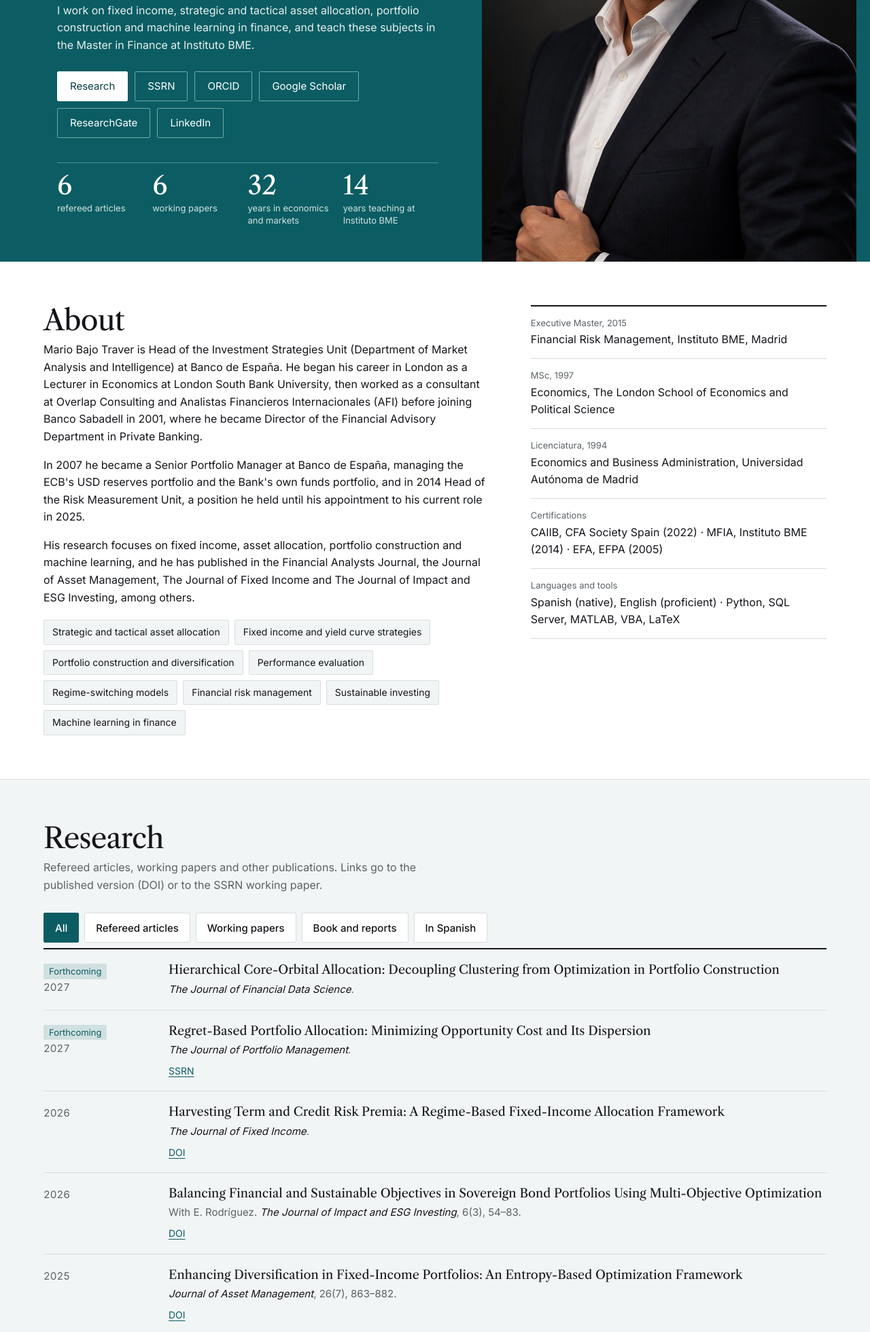
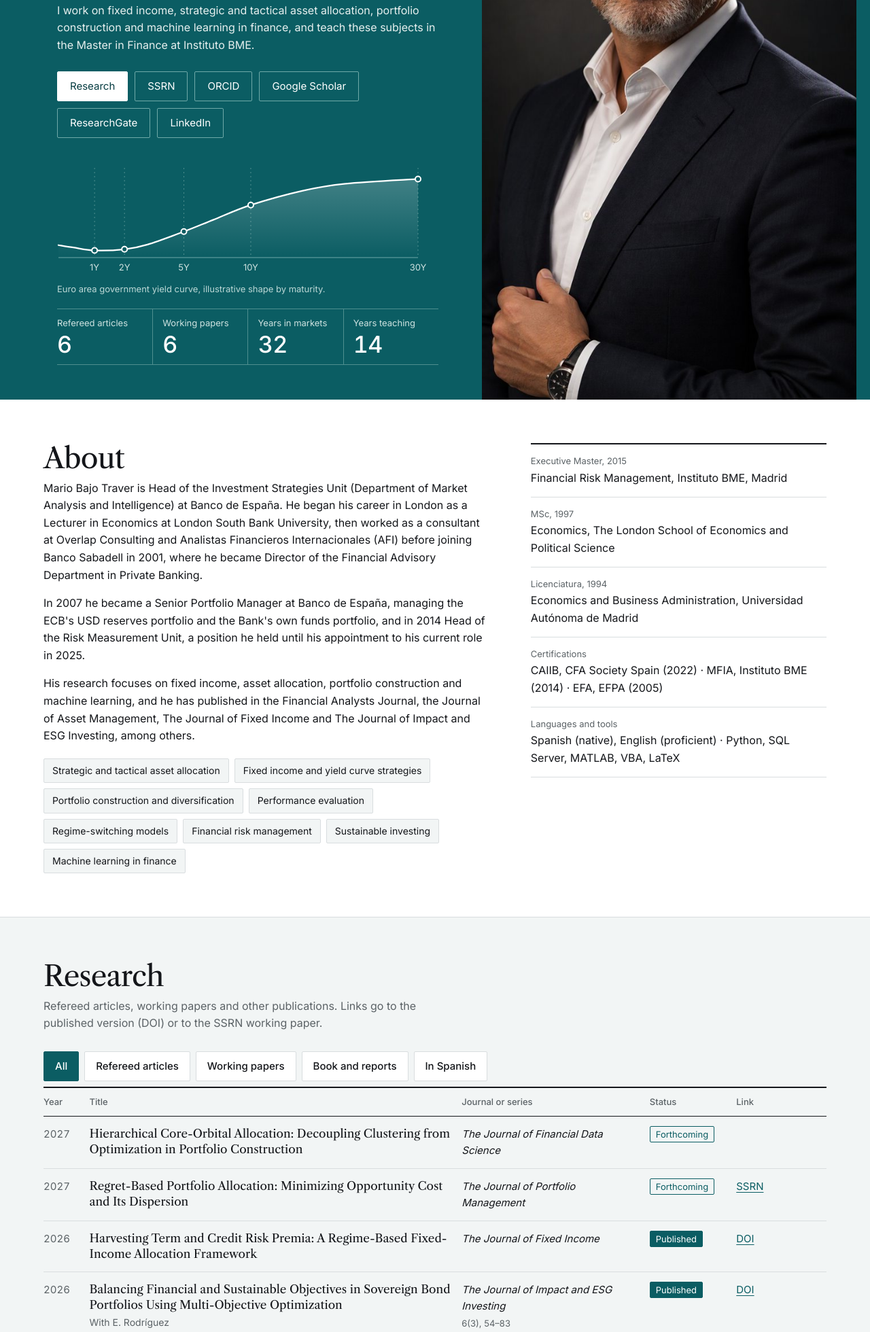
Before and after one commit to mariobajo/mariobajo.github.io, a plain HTML site: page index.html in a window 1280 px wide. Shown: the part 423-2383 px from the top of the page at 68% size. Drawn offline with nearby package versions, Linux system fonts and the light colour scheme.

Commit message:
Add files via upload

```diff
--- a/index.html
+++ b/index.html
@@ -49,10 +49,19 @@ nav.top .links a:hover{color:#fff;text-decoration:underline}
 .btn:hover{background:#0e6d74}
 .btn.solid{background:#fff;color:var(--deep);border-color:#fff}
 .btn.solid:hover{background:#e4efee}
-.figs{display:grid;grid-template-columns:repeat(4,minmax(0,1fr));margin-top:36px;border-top:1px solid #4f8f8f}
-.figs div{padding:14px 12px 0 0}
-.figs b{display:block;font:400 clamp(28px,3.2vw,38px)/1 "Libre Caslon Text",Georgia,serif;color:#fff}
-.figs span{font-size:13px;color:#cfe3e1;line-height:1.35;display:block;margin-top:6px}
+.figs{display:grid;grid-template-columns:repeat(4,minmax(0,1fr));border-block:1px solid #4f8f8f}
+.figs div{padding:12px 14px;border-left:1px solid #4f8f8f}
+.figs div:first-child{border-left:0;padding-left:0}
+.figs span{display:block;font-size:13px;line-height:1.3;color:#cfe3e1}
+.figs b{display:block;margin-top:6px;font:500 clamp(26px,3vw,34px)/1 Inter,sans-serif;font-variant-numeric:tabular-nums;letter-spacing:-.01em;color:#fff}
+.curve{position:relative;height:170px;margin:34px 0 0}
+.curve svg{position:absolute;inset:0;width:100%;height:100%;overflow:visible}
+.curve text{font:13px Inter,sans-serif;fill:#cfe3e1;paint-order:stroke;stroke:#0b5d63;stroke-width:4px}
+.cap{font-size:13px;color:#bcd8d6;margin:8px 0 18px}
+#ycl{stroke-dasharray:var(--len);stroke-dashoffset:0}
+.drawn #ycl{animation:draw 1.6s ease-out}
+@keyframes draw{from{stroke-dashoffset:var(--len)}to{stroke-dashoffset:0}}
+@media(prefers-reduced-motion:reduce){.drawn #ycl{animation:none}}
 .photo{position:relative;background:#0a0a0a}
 .photo img{position:absolute;inset:0;width:100%;height:100%;object-fit:cover;object-position:50% 18%}
 .about{display:grid;grid-template-columns:minmax(0,1.5fr) minmax(0,1fr);gap:clamp(28px,5vw,72px);align-items:start}
@@ -68,15 +77,26 @@ nav.top .links a:hover{color:#fff;text-decoration:underline}
 .tabs button{font:500 15px Inter,sans-serif;min-height:44px;padding:0 16px;border:1px solid var(--rule);background:var(--bg);color:var(--ink);border-radius:2px;cursor:pointer}
 .tabs button[aria-pressed=true]{background:var(--teal);border-color:var(--teal);color:#fff}
 .tabs button:hover{border-color:var(--tealx)}
-.pubs{list-style:none;padding:0;margin:0;border-top:2px solid var(--ink)}
-.pubs li{display:grid;grid-template-columns:10em minmax(0,1fr);gap:4px 24px;padding:18px 0;border-bottom:1px solid var(--rule)}
-.pubs .yr{font-variant-numeric:tabular-nums;color:var(--mute);font-size:15px;padding-top:2px}
-.pubs .ti{font-family:"Libre Caslon Text",Georgia,serif;font-size:18px;line-height:1.35;margin:0 0 4px}
-.pubs .ve{margin:0;color:var(--mute);font-size:15px}
-.pubs .ve i{color:var(--ink)}
-.pubs .en{margin:2px 0 0;font-size:14px;color:var(--mute);font-style:italic}
-.tag{display:inline-block;font-size:13px;padding:1px 8px;border-radius:2px;margin-right:6px;background:color-mix(in srgb,var(--tealx) 14%,transparent);color:var(--tealx);white-space:nowrap}
-.lk{margin-top:8px;display:flex;flex-wrap:wrap;gap:4px 16px;font-size:14px}
+.screen{width:100%;border-collapse:collapse;border-top:2px solid var(--ink);font-size:15px}
+.screen th{text-align:left;font-weight:500;font-size:13px;color:var(--mute);padding:10px 14px 10px 0;border-bottom:1px solid var(--ink);white-space:nowrap}
+.screen td{padding:14px 14px 14px 0;border-bottom:1px solid var(--rule);vertical-align:top}
+.screen tbody tr:hover{background:color-mix(in srgb,var(--tealx) 6%,transparent)}
+.screen .y{width:4.5em;font-variant-numeric:tabular-nums;white-space:nowrap;color:var(--mute)}
+.screen .ti{font-family:"Libre Caslon Text",Georgia,serif;font-size:17px;line-height:1.35}
+.screen .en{font-size:14px;color:var(--mute);font-style:italic;margin-top:3px}
+.screen .au{font-size:14px;color:var(--mute);margin-top:3px}
+.screen .ve{width:24%}
+.screen .ve i{display:block}
+.screen .ve small{display:block;font-size:13px;color:var(--mute);margin-top:3px}
+.screen .s{width:8.5em}
+.screen .l{width:7em}
+.screen .l a{display:inline-block;white-space:nowrap;margin-right:10px}
+.st{display:inline-block;font-size:13px;line-height:1.4;padding:2px 8px;border-radius:2px;white-space:nowrap;border:1px solid currentColor}
+.s-pub{background:var(--tealx);border-color:var(--tealx);color:var(--bg)}
+.s-fwd{color:var(--tealx)}
+.s-rr{color:light-dark(#8a5a00,#e3b960)}
+.s-ur{color:light-dark(#3f4f86,#a9b8ea)}
+.s-wp,.s-bk{color:var(--mute)}
 .count{font-size:14px;color:var(--mute);margin:14px 0 0}
 .courses{display:grid;grid-template-columns:repeat(3,minmax(0,1fr));gap:20px;margin-bottom:40px}
 .course{background:var(--bg);border:1px solid var(--rule);padding:22px 22px 18px;border-radius:2px;display:flex;flex-direction:column}
@@ -138,7 +158,7 @@ footer{background:var(--deep);color:#bcd8d6;font-size:14px}
 footer .wrap{display:flex;flex-wrap:wrap;justify-content:space-between;gap:8px 24px;padding:20px max(5vw,16px)}
 @media(max-width:900px){.courses{grid-template-columns:minmax(0,1fr)}.cols3{grid-template-columns:minmax(0,1fr)}.teach{grid-template-columns:minmax(0,1fr)}}
 @media(max-width:760px){.mast .wrap{grid-template-columns:minmax(0,1fr)}.photo{order:2;height:min(110vw,520px)}.mast .txt{display:contents}.mast .hd{order:1;padding:40px max(5vw,16px) 28px}.mast .rest{order:3;padding:28px max(5vw,16px) 36px}.about,.contact .wrap{grid-template-columns:minmax(0,1fr)}.axis,.tr{grid-template-columns:minmax(0,1fr)}.axis .lab{display:none}.tr{gap:6px}}
-@media(max-width:600px){.cf .row2{grid-template-columns:minmax(0,1fr)}.figs{grid-template-columns:repeat(2,minmax(0,1fr))}.pubs li,.rows li{grid-template-columns:minmax(0,1fr)}nav.top .me{width:100%}.ticks span.o{display:none}}
+@media(max-width:600px){.cf .row2{grid-template-columns:minmax(0,1fr)}.figs{grid-template-columns:repeat(2,minmax(0,1fr))}.rows li{grid-template-columns:minmax(0,1fr)}.figs div:nth-child(3){border-left:0;padding-left:0}.figs div:nth-child(n+3){border-top:1px solid #4f8f8f}.screen thead{display:none}.screen tr{display:grid;grid-template-columns:auto minmax(0,1fr);grid-template-areas:'y s' 't t' 'v v' 'l l';gap:6px 12px;padding:14px 0;border-bottom:1px solid var(--rule)}.screen td{border:0;padding:0;width:auto}.screen .y{grid-area:y}.screen .s{grid-area:s}.screen .t{grid-area:t}.screen .ve{grid-area:v}.screen .l{grid-area:l}.screen td:empty{display:none}nav.top .me{width:100%}.ticks span.o{display:none}}
 </style>
 </head>
 <body>
@@ -169,6 +189,8 @@ footer .wrap{display:flex;flex-wrap:wrap;justify-content:space-between;gap:8px 2
           <a class="btn" href="https://www.researchgate.net/profile/Mario-Bajo">ResearchGate</a>
           <a class="btn" href="https://www.linkedin.com/in/mario-bajo-msc-mfia-caiib-82b8b24">LinkedIn</a>
         </div>
+        <figure class="curve" id="curve" aria-label="Illustrative euro area government yield curve"><svg id="yc"></svg></figure>
+        <p class="cap">Euro area government yield curve, illustrative shape by maturity.</p>
         <div class="figs" id="figs"></div>
       </div>
     </div>
@@ -210,7 +232,7 @@ footer .wrap{display:flex;flex-wrap:wrap;justify-content:space-between;gap:8px 2
       <button type="button" data-k="oth" aria-pressed="false">Book and reports</button>
       <button type="button" data-k="es" aria-pressed="false">In Spanish</button>
     </div>
-    <ol class="pubs" id="pubs" reversed></ol>
+    <div class="scroll"><table class="screen"><thead><tr><th>Year</th><th>Title</th><th>Journal or series</th><th>Status</th><th>Link</th></tr></thead><tbody id="pubs"></tbody></table></div>
     <p class="count" id="count"></p>
   </div>
 </section>
@@ -246,7 +268,7 @@ footer .wrap{display:flex;flex-wrap:wrap;justify-content:space-between;gap:8px 2
 <section class="band alt" id="career">
   <div class="wrap">
     <h2>Career</h2>
-    <p class="lede">More than thirty years across academia, consulting, private banking and central banking.</p>
+    <p class="lede">More than thirty years across academia, consulting, private banking and central banking, each position drawn as a maturity on the same time axis.</p>
     <div class="tl">
       <div class="axis"><span class="lab">Position</span><div class="ticks" id="ticks"></div></div>
       <div id="tl"></div>
@@ -336,18 +358,20 @@ const P=[
 const esc=s=>String(s).replace(/[&<>"]/g,c=>({'&':'&amp;','<':'&lt;','>':'&gt;','"':'&quot;'}[c]));
 const label={all:'publications',pub:'refereed articles',wp:'working papers',oth:'book and reports',es:'publications in Spanish'};
 const list=document.getElementById('pubs'),count=document.getElementById('count');
-const item=p=>`<li><span class="yr">${p.st?`<span class="tag">${esc(p.st)}</span><br>`:''}${esc(p.y)}</span><div><p class="ti">${esc(p.t)}</p>${p.e?`<p class="en">${esc(p.e)}</p>`:''}<p class="ve">${p.w?'With '+esc(p.w)+'. ':''}<i>${esc(p.v)}</i>${p.x?', '+esc(p.x):''}${p.n?'. Submitted to '+esc(p.n):''}.</p>${p.l.length?`<div class="lk">${p.l.map(([a,h])=>`<a href="${esc(h)}">${esc(a)}</a>`).join('')}</div>`:''}</div></li>`;
+const SC={'Published':'s-pub','Forthcoming':'s-fwd','Revise and resubmit':'s-rr','Under review':'s-ur','Working paper':'s-wp','Book':'s-bk','Report':'s-bk'};
+const stOf=p=>p.st||(p.k==='wp'?'Working paper':'Published');
+const item=p=>{const s=stOf(p);return `<tr><td class="y">${esc(p.y)}</td><td class="t"><div class="ti">${esc(p.t)}</div>${p.e?`<div class="en">${esc(p.e)}</div>`:''}${p.w?`<div class="au">With ${esc(p.w)}</div>`:''}</td><td class="ve"><i>${esc(p.v)}</i>${p.x?`<small>${esc(p.x)}</small>`:''}${p.n?`<small>Submitted to ${esc(p.n)}</small>`:''}</td><td class="s"><span class="st ${SC[s]}"${s==='Revise and resubmit'?' title="Revise and resubmit"':''}>${s==='Revise and resubmit'?'R&amp;R':esc(s)}</span></td><td class="l">${p.l.map(([a,u])=>`<a href="${esc(u)}">${esc(a)}</a>`).join('')}</td></tr>`};
 const show=k=>{const r=P.filter(p=>k==='all'||p.k===k);list.innerHTML=r.map(item).join('');count.textContent=r.length+' '+label[k];document.querySelectorAll('#tabs button').forEach(b=>b.setAttribute('aria-pressed',b.dataset.k===k))};
 document.getElementById('tabs').addEventListener('click',e=>{const b=e.target.closest('button');if(b)show(b.dataset.k)});
 show('all');
 
 const yrsSince=2026-1994;
-document.getElementById('figs').innerHTML=[[P.filter(p=>p.k==='pub').length,'refereed articles'],[P.filter(p=>p.k==='wp').length,'working papers'],[yrsSince,'years in economics and markets'],[2026-2012,'years teaching at Instituto BME']].map(([n,t])=>`<div><b>${n}</b><span>${t}</span></div>`).join('');
+document.getElementById('figs').innerHTML=[[P.filter(p=>p.k==='pub').length,'Refereed articles'],[P.filter(p=>p.k==='wp').length,'Working papers'],[yrsSince,'Years in markets'],[2026-2012,'Years teaching']].map(([n,t])=>`<div><span>${t}</span><b>${n}</b></div>`).join('');
 
 const A=1994,B=2026.9,pc=y=>((y-A)/(B-A)*100).toFixed(2);
 const J=[
-[2025,2026.9,'Head of the Investment Strategies Unit','Banco de España',1],
-[2014.4,2025.4,'Head of the Risk Measurement Unit','Banco de España',1],
+[2025.45,2026.9,'Head of the Investment Strategies Unit','Banco de España',1],
+[2014.4,2025.45,'Head of the Risk Measurement Unit','Banco de España',1],
 [2014,2014.4,'Senior Financial Risk Manager','Banco de España',1],
 [2007,2014,'Senior Portfolio Manager','Banco de España',1],
 [2001,2007,'Director, Financial Advisory, Private Banking','Banco Sabadell',0],
@@ -355,9 +379,30 @@ const J=[
 [1998,2000,'Senior Consultant, Banking Department','Analistas Financieros Internacionales',0],
 [1997,1998,'Consultant, Banking and Finance','Overlap Consulting',0],
 [1994,1997,'Lecturer in Economics','London South Bank University',0]];
+const ten=(a,b)=>{const d=b-a;return d<1?Math.round(d*12)+'M':Math.round(d)+'Y'};
 const span=(a,b)=>{const s=Math.floor(a),e=b>2026?'present':Math.floor(b);return s===e?String(s):s+'–'+e};
-document.getElementById('tl').innerHTML=J.map(([a,b,r,o,bde])=>`<div class="tr"><div class="who"><b>${r}</b><span>${o}</span></div><div class="track"><div class="bar${bde?' bde':''}${a>2010?' r':''}" style="left:${pc(a)}%;width:${pc(b)-pc(a)}%"><em>${span(a,b)}</em></div></div></div>`).join('');
+document.getElementById('tl').innerHTML=J.map(([a,b,r,o,bde])=>`<div class="tr"><div class="who"><b>${r}</b><span>${o}</span></div><div class="track"><div class="bar${bde?' bde':''}${a>2010?' r':''}" style="left:${pc(a)}%;width:${pc(b)-pc(a)}%"><em>${span(a,b)} · ${ten(a,b)}</em></div></div></div>`).join('');
 document.getElementById('ticks').innerHTML=[1994,2000,2005,2010,2015,2020,2026].map((y,i)=>`<span class="${i%2&&i<6?'o':''}" style="left:${pc(y)}%">${y}</span>`).join('');
+
+const T=[0.25,0.5,1,2,3,5,7,10,15,20,30],Yv=[2.06,2.02,1.97,1.99,2.07,2.29,2.49,2.74,2.98,3.1,3.18];
+const svg=document.getElementById('yc'),fig=document.getElementById('curve');let first=true;
+const drawCurve=()=>{
+  const W=svg.clientWidth,H=svg.clientHeight;if(!W||!H)return;
+  const m={l:2,r:30,t:16,b:28},sx=t=>m.l+(Math.sqrt(t)-Math.sqrt(T[0]))/(Math.sqrt(30)-Math.sqrt(T[0]))*(W-m.l-m.r),lo=1.85,hi=3.3,sy=y=>m.t+(hi-y)/(hi-lo)*(H-m.t-m.b);
+  const P2=T.map((t,i)=>[sx(t),sy(Yv[i])]);
+  let d='M'+P2[0].join(',');
+  for(let i=0;i<P2.length-1;i++){const p0=P2[i-1]||P2[i],p1=P2[i],p2=P2[i+1],p3=P2[i+2]||p2;d+=`C${p1[0]+(p2[0]-p0[0])/6},${p1[1]+(p2[1]-p0[1])/6} ${p2[0]-(p3[0]-p1[0])/6},${p2[1]-(p3[1]-p1[1])/6} ${p2[0]},${p2[1]}`}
+  const base=H-m.b,ks=W<520?[2,5,10,30]:[1,2,5,10,30];
+  svg.innerHTML=`<defs><linearGradient id="ycg" x1="0" y1="0" x2="0" y2="1"><stop offset="0" stop-color="#fff" stop-opacity=".22"/><stop offset="1" stop-color="#fff" stop-opacity="0"/></linearGradient></defs>`+
+  ks.map(k=>`<line x1="${sx(k)}" x2="${sx(k)}" y1="${m.t-6}" y2="${base}" stroke="#4f8f8f" stroke-dasharray="2 4"/><text x="${sx(k)}" y="${base+19}" text-anchor="middle">${k}Y</text>`).join('')+
+  `<line x1="${m.l}" x2="${W-m.r}" y1="${base}" y2="${base}" stroke="#6fa9a8"/>`+
+  `<path d="${d}L${P2[P2.length-1][0]},${base}L${P2[0][0]},${base}Z" fill="url(#ycg)"/>`+
+  `<path id="ycl" d="${d}" fill="none" stroke="#fff" stroke-width="2.25" stroke-linecap="round"/>`+
+  ks.map(k=>{const i=T.indexOf(k);return `<circle cx="${P2[i][0]}" cy="${P2[i][1]}" r="4" fill="#0b5d63" stroke="#fff" stroke-width="2"/>`}).join('');
+  const ln=document.getElementById('ycl'),L=ln.getTotalLength?ln.getTotalLength():0;ln.style.setProperty('--len',L);
+  if(first){first=false;fig.classList.add('drawn')}
+};
+const roCurve=new ResizeObserver(drawCurve);roCurve.observe(svg);
 
 const ext=()=>document.querySelectorAll('a[href^="http"]').forEach(a=>{if(a.host!==location.host){a.target='_blank';a.rel='noopener noreferrer'}});
 ext();
```
